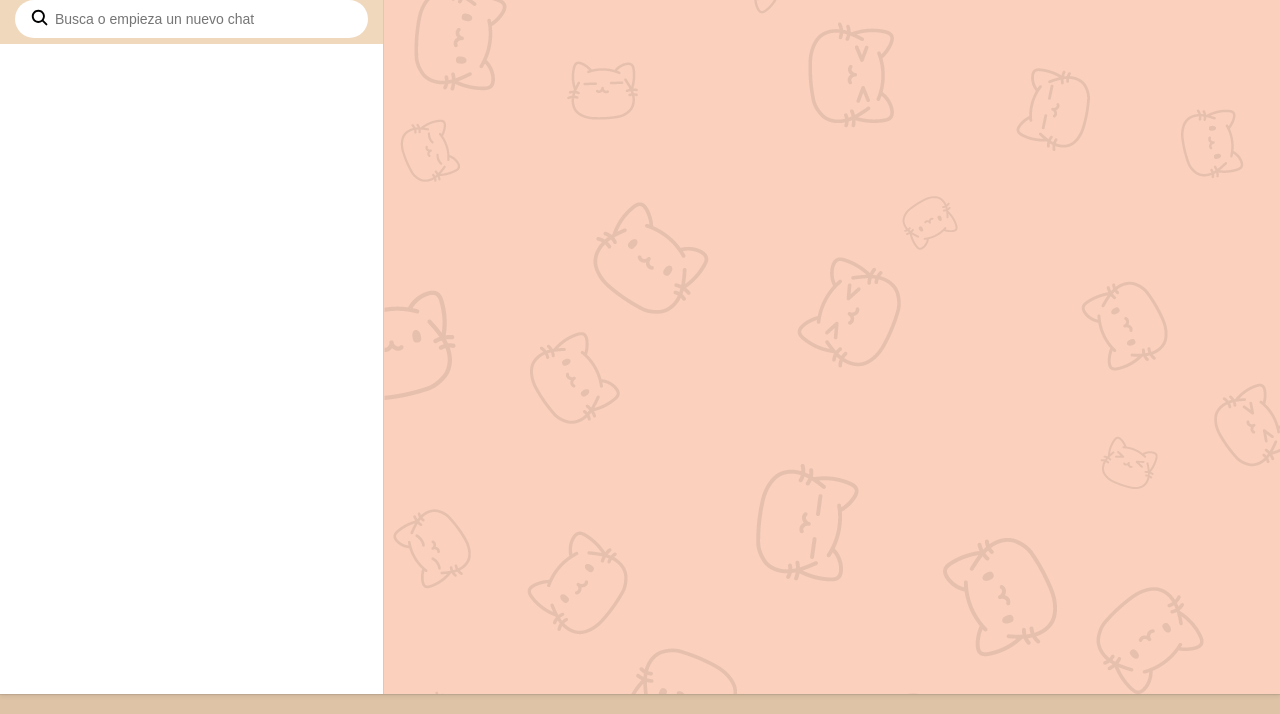
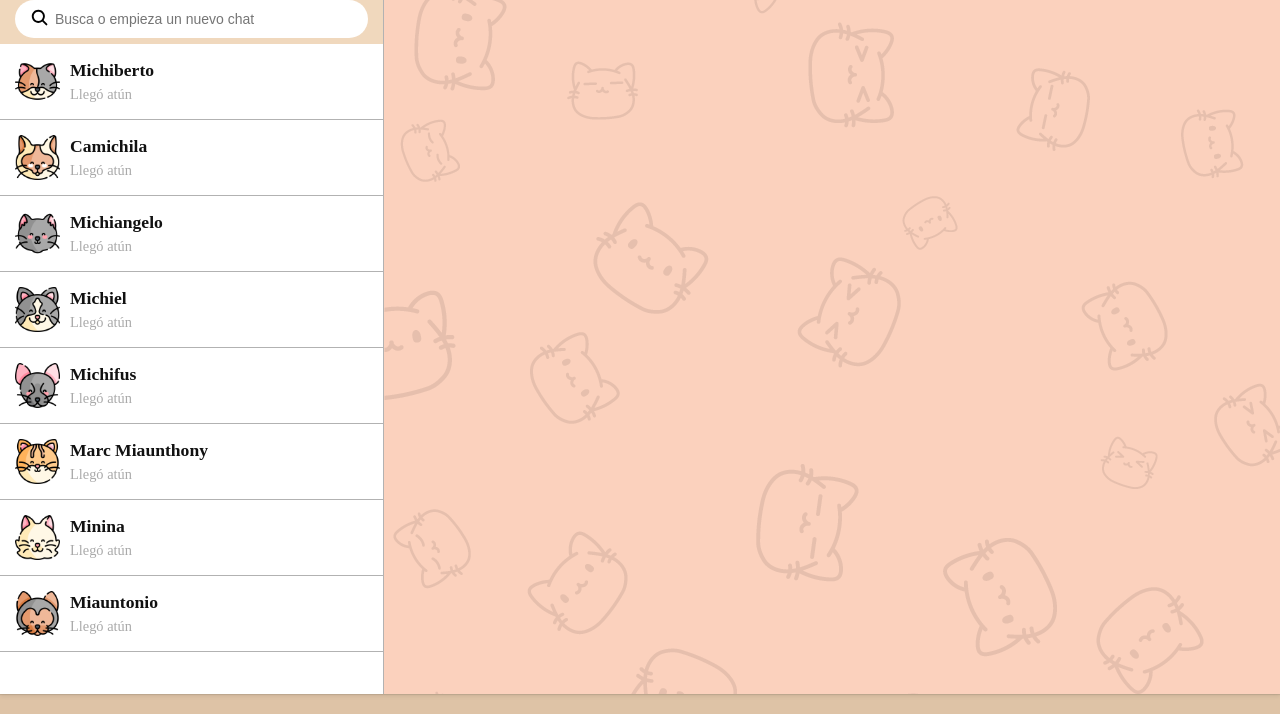
Before and after one commit to Cheskalala/Sistema-de-mensajeria, a plain HTML site: page index.html in a window 1280 px wide. Shown: the part 86-800 px from the top of the page. Drawn offline with nearby package versions, Linux system fonts and the light colour scheme.

Commit message:
lista de contactos

```diff
--- a/assets/css/Styles.css
+++ b/assets/css/Styles.css
@@ -25,7 +25,7 @@ body {
     position: relative;
     flex: 30%;
     background: white;
-    border-right: 1px solid rgba(0, 0, 0, 0.2);
+    border-right: 1px solid rgba(0, 0, 0, 0.301);
 }
 .container .rightside {
     position: relative;
@@ -122,3 +122,56 @@ body {
     font-size: 1.2em;
     cursor: pointer;
 }
+.lista{
+    position: relative;
+    height: calc(100% - 110px); /*  restarle el alto de header y busqueda */
+    overflow-y: auto;
+
+}
+.lista .block{
+    position: relative;
+    width: 100%;
+    display: flex;
+    align-items: center;
+    padding: 15px;
+    border-bottom: 1px solid rgba(0, 0, 0, 0.301);
+    cursor: pointer;
+}
+.lista .block .contactoimg{
+    position: relative;
+    min-width: 45px;
+    height: 45px;
+    overflow: hidden;
+    border-radius: 5%;
+    margin-right: 10px;
+}
+.lista .block .info {
+    position: relative;
+    width: 100%;
+}
+.lista .block .info .nombre {
+    display: flex;
+    justify-content: space-between;
+    margin-bottom: 5px;
+
+}
+.lista .block .info .nombre h4 {
+font-size: 1.1em;
+font-weight: 600;
+color: #111;
+
+}
+.mensaje {
+display: flex;
+justify-content: space-between;
+align-items: center;
+}
+.mensaje p {
+    color: #aaa;
+    display: -webkit-box;
+    -webkit-line-clamp: 1;
+    font-size: 0.9em;
+    -webkit-box-orient: vertical;
+    overflow: hidden;
+    text-overflow: ellipsis;
+}
--- a/index.html
+++ b/index.html
@@ -14,6 +14,14 @@
                 <div class="usuarioimg">
                     <img src="assets\img\gato-del-bosque-noruego.png" class="cover" alt="">
                 </div>
+                <!-- <div class="info">
+                    <div class="nombre">
+                        <h4>Karen</h4>
+                    </div>
+                    <div class="mensaje">
+                        <p>En linea </p>
+                    </div>
+                </div> -->
                 <ul class="nav_icons">
                     <li><ion-icon name="chatbubble"></ion-icon></li>
                     <li><ion-icon name="menu"></ion-icon></li>
@@ -26,6 +34,121 @@
                     <ion-icon name="search"></ion-icon>
                 </div>
             </div>
+            <!-- Lista de chat -->
+            <div class="lista">
+                <!-- Contacto 1 -->
+                <div class="block">
+                    <div class="contactoimg">
+                        <img src="assets\img\calico.png"  class="cover" alt="">
+                    </div>
+                    <div class="info">
+                        <div class="nombre">
+                            <h4>Michiberto</h4>
+                        </div>
+                        <div class="mensaje">
+                            <p>Llegó atún </p>
+                        </div>
+                    </div>
+                </div>
+                <!-- Contacto 2 -->
+                <div class="block">
+                    <div class="contactoimg">
+                        <img src="assets\img\Himalaya.png"  class="cover" alt="">
+                    </div>
+                    <div class="info">
+                        <div class="nombre">
+                            <h4>Camichila</h4>
+                        </div>
+                        <div class="mensaje">
+                            <p>Llegó atún </p>
+                        </div>
+                    </div>
+                </div>
+                <!-- Contacto 3 -->
+                <div class="block">
+                    <div class="contactoimg">
+                        <img src="assets\img\britanico-de-pelo-corto.png"  class="cover" alt="">
+                    </div>
+                    <div class="info">
+                        <div class="nombre">
+                            <h4>Michiangelo</h4>
+                        </div>
+                        <div class="mensaje">
+                            <p>Llegó atún </p>
+                        </div>
+                    </div>
+                </div>
+                <!-- Contacto 4 -->
+                <div class="block">
+                    <div class="contactoimg">
+                        <img src="assets\img\idioma-celtico.png"  class="cover" alt="">
+                    </div>
+                    <div class="info">
+                        <div class="nombre">
+                            <h4>Michiel</h4>
+                        </div>
+                        <div class="mensaje">
+                            <p>Llegó atún </p>
+                        </div>
+                    </div>
+                </div>
+                <!-- Contacto 5 -->
+                <div class="block">
+                    <div class="contactoimg">
+                        <img src="assets\img\oriental.png"  class="cover" alt="">
+                    </div>
+                    <div class="info">
+                        <div class="nombre">
+                            <h4>Michifus</h4>
+                        </div>
+                        <div class="mensaje">
+                            <p>Llegó atún </p>
+                        </div>
+                    </div>
+                </div>
+                <!-- Contacto 6 -->
+                <div class="block">
+                    <div class="contactoimg">
+                        <img src="assets\img\siberiano.png"  class="cover" alt="">
+                    </div>
+                    <div class="info">
+                        <div class="nombre">
+                            <h4>Marc Miaunthony</h4>
+                        </div>
+                        <div class="mensaje">
+                            <p>Llegó atún </p>
+                        </div>
+                    </div>
+                </div>
+                <!-- Contacto 7 -->
+                <div class="block">
+                    <div class="contactoimg">
+                        <img src="assets\img\angora-turco.png"  class="cover" alt="">
+                    </div>
+                    <div class="info">
+                        <div class="nombre">
+                            <h4>Minina</h4>
+                        </div>
+                        <div class="mensaje">
+                            <p>Llegó atún </p>
+                        </div>
+                    </div>
+                </div>
+                <!-- Contacto 8 -->
+                <div class="block">
+                    <div class="contactoimg">
+                        <img src="assets\img\lykoi.png"  class="cover" alt="">
+                    </div>
+                    <div class="info">
+                        <div class="nombre">
+                            <h4>Miauntonio</h4>
+                        </div>
+                        <div class="mensaje">
+                            <p>Llegó atún </p>
+                        </div>
+                    </div>
+                </div>
+            </div>
         </div>
 
         <div class="rightside">
```
Also changed, not shown: assets/img/angora-turco.png (added), assets/img/lykoi.png (added).
